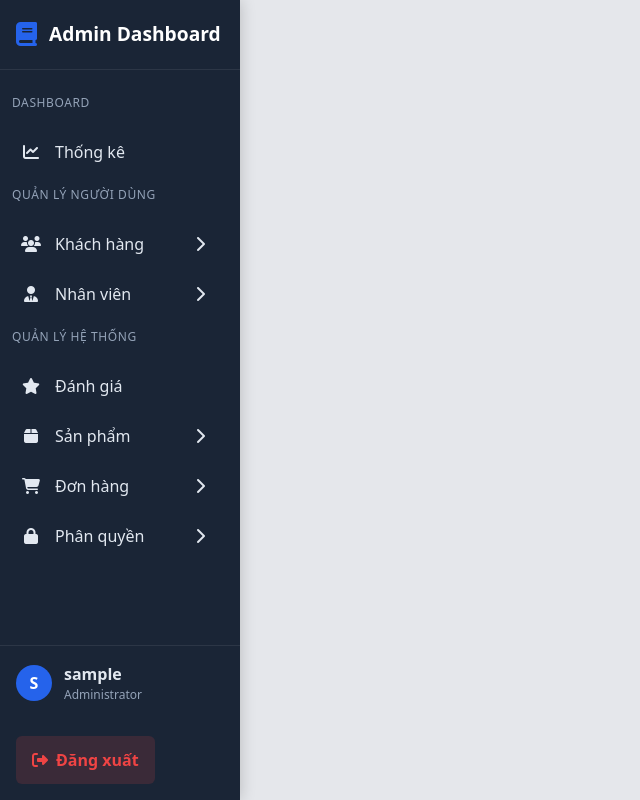
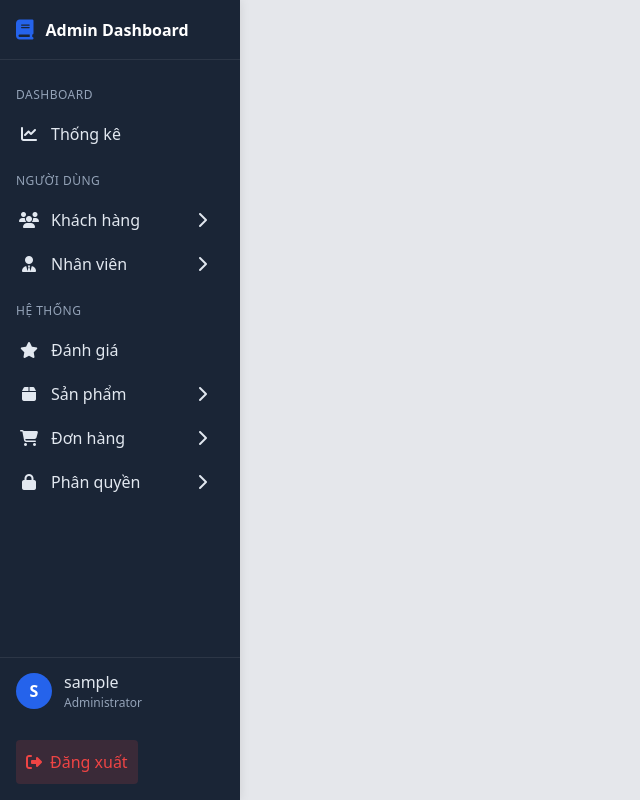
Before and after one commit to ba0huynh/LTW-UD2, a PHP site: page /LTW-UD2/admin/index.php in a window 1280 px wide. Shown: the whole page, without its empty margins (0-640 px from the left). Run offline with PHP 8.4, Linux system fonts and the light colour scheme; the visitor is signed in with stand-in values (Sample User, id 1); data comes from the database, SQL or seed files in the repository; some libraries are stand-ins or nearby versions.

Commit message:
fix sidebar

```diff
--- a/admin/gui/sidebar.php
+++ b/admin/gui/sidebar.php
@@ -1,233 +1,203 @@
 <?php
 // filepath: c:\xampp\htdocs\LTW-UD2\admin\gui\sidebar.php
+// Session check
 $adminID = $_SESSION['admin_id'] ?? null;
 if ($adminID == null) {
     header("Location: ./login.php");
     exit;
 }
 
-// Get current page to highlight active menu item
+// Get current page for highlighting
 $current_page = basename($_SERVER['PHP_SELF']);
 
-// Helper function to check if a page is active
-function isActive($page) {
+// Helper functions
+function isActive($page)
+{
     global $current_page;
     return $current_page == $page ? 'active' : '';
 }
 
-// Helper function to check if a section has an active page
-function isSectionActive($pages) {
+function isSectionActive($pages)
+{
     global $current_page;
-    return in_array($current_page, $pages) ? 'section-active' : '';
+    return in_array($current_page, $pages) ? 'active' : '';
 }
 ?>
+
 <link rel="stylesheet" href="https://cdnjs.cloudflare.com/ajax/libs/font-awesome/6.4.0/css/all.min.css">
 <style>
-    /* Sidebar Styles */
-    .sidebar {
+    /* Simplified Sidebar Styles */
+    :root {
         --sidebar-width: 240px;
+        --sidebar-collapsed-width: 64px;
         --primary-color: #2563eb;
-        --primary-hover: #1e40af;
         --sidebar-bg: #1a2536;
-        --sidebar-item-hover: rgba(255, 255, 255, 0.05);
-        --sidebar-item-active-bg: rgba(37, 99, 235, 0.1);
-        --sidebar-item-active-border: #2563eb;
         --text-color: #e2e8f0;
         --text-muted: #94a3b8;
-        --transition-speed: 0.25s;
     }
 
     .sidebar {
-        position: fixed;
         height: 100vh;
         width: var(--sidebar-width);
         background-color: var(--sidebar-bg);
         color: var(--text-color);
-        transition: width var(--transition-speed) ease;
+        transition: width 0.2s ease;
         z-index: 50;
-        box-shadow: 0 0 15px rgba(0, 0, 0, 0.2);
+        box-shadow: 0 0 10px rgba(0, 0, 0, 0.1);
         display: flex;
         flex-direction: column;
     }
 
-
-
+    /* Header */
     .sidebar-header {
+        height: 60px;
         display: flex;
         align-items: center;
-        justify-content: space-between;
-        padding: 1.25rem 1rem;
+        padding: 0 16px;
         border-bottom: 1px solid rgba(255, 255, 255, 0.08);
     }
 
     .logo {
         display: flex;
         align-items: center;
+        gap: 12px;
         color: white;
-        font-weight: 700;
-        font-size: 1.2rem;
-        transition: opacity var(--transition-speed);
+        font-weight: 600;
     }
 
     .logo-icon {
-        font-size: 1.5rem;
-        margin-right: 0.75rem;
+        font-size: 20px;
         color: var(--primary-color);
     }
 
-    .collapse-button {
-        cursor: pointer;
+    .toggle-button {
+        margin-left: auto;
         background: transparent;
         border: none;
         color: var(--text-muted);
+        width: 32px;
+        height: 32px;
+        border-radius: 4px;
+        cursor: pointer;
         display: flex;
         align-items: center;
         justify-content: center;
-        width: 32px;
-        height: 32px;
-        border-radius: 6px;
+    }
+
+    .toggle-button:hover {
+        background-color: rgba(255, 255, 255, 0.1);
+        color: white;
+    }
+
+    /* Menu Container */
+    .menu-container {
+        flex: 1;
+        overflow-y: auto;
+        padding: 10px 0;
+    }
+
+    .menu-container::-webkit-scrollbar {
+        width: 4px;
+    }
+
+    .menu-container::-webkit-scrollbar-thumb {
+        background: rgba(255, 255, 255, 0.1);
+        border-radius: 4px;
+    }
+
+    /* Menu Section */
+    .menu-section {
+        padding: 8px 16px;
+        font-size: 12px;
+        color: var(--text-muted);
+        text-transform: uppercase;
+        letter-spacing: 0.5px;
+        margin-top: 8px;
+    }
+
+    /* Menu Items */
+    .menu-item {
+        display: flex;
+        align-items: center;
+        padding: 10px 16px;
+        color: var(--text-color);
+        text-decoration: none;
+        border-left: 3px solid transparent;
+        cursor: pointer;
         transition: background-color 0.2s;
     }
 
-    .collapse-button:hover {
-        color: white;
-        background-color: rgba(255, 255, 255, 0.1);
-    }
-
-    .menu-container {
-        flex: 1;
-        overflow-y: auto;
-        overflow-x: hidden;
-        padding: 1rem 0;
-    }
-
-    .menu-container::-webkit-scrollbar {
-        width: 5px;
-    }
-
-    .menu-container::-webkit-scrollbar-thumb {
-        background-color: rgba(255, 255, 255, 0.1);
-        border-radius: 3px;
-    }
-
-    .menu-container::-webkit-scrollbar-track {
-        background-color: transparent;
-    }
-
-    .menu-section {
-        padding: 0.5rem 0.75rem;
-        margin-bottom: 0.5rem;
-        font-size: 0.75rem;
-        text-transform: uppercase;
-        color: var(--text-muted);
-        letter-spacing: 0.05em;
-        overflow: hidden;
-        white-space: nowrap;
-        opacity: 1;
-        transition: opacity var(--transition-speed);
-    }
-
-    .menu-item {
-        display: flex;
-        align-items: center;
-        padding: 0.75rem 1rem;
-        color: var(--text-color);
-        text-decoration: none;
-        border-left: 3px solid transparent;
-        transition: all var(--transition-speed);
-        position: relative;
-        cursor: pointer;
-        margin-bottom: 2px;
-    }
-
     .menu-item:hover {
-        background-color: var(--sidebar-item-hover);
-        color: white;
+        background-color: rgba(255, 255, 255, 0.05);
     }
 
     .menu-item.active {
-        background-color: var(--sidebar-item-active-bg);
-        border-left-color: var(--sidebar-item-active-border);
-        color: white;
+        border-left-color: var(--primary-color);
+        background-color: rgba(37, 99, 235, 0.1);
     }
 
     .menu-item i {
-        min-width: 1.5rem;
-        margin-right: 0.75rem;
+        width: 20px;
+        margin-right: 12px;
         text-align: center;
-        font-size: 1rem;
-        transition: margin var(--transition-speed);
     }
 
-    .menu-item span {
-        opacity: 1;
-        transition: opacity var(--transition-speed);
-        white-space: nowrap;
+    .menu-item-content {
+        flex: 1;
+        display: flex;
+        align-items: center;
+        justify-content: space-between;
     }
 
-    .menu-arrow {
-        margin-left: auto;
-        transition: transform var(--transition-speed);
-    }
-
+    /* Submenu */
     .submenu {
         max-height: 0;
         overflow: hidden;
-        transition: max-height var(--transition-speed);
         background-color: rgba(0, 0, 0, 0.15);
+        transition: max-height 0.3s ease;
     }
 
     .submenu.open {
-        max-height: 500px; /* Adjust if needed */
+        max-height: 300px;
     }
 
     .submenu-item {
-        display: flex;
-        align-items: center;
-        padding: 0.65rem 1rem 0.65rem 3.25rem;
+        display: block;
+        padding: 8px 16px 8px 48px;
         color: var(--text-muted);
         text-decoration: none;
-        transition: all var(--transition-speed);
         position: relative;
-        white-space: nowrap;
+        transition: background-color 0.2s;
     }
 
     .submenu-item:hover {
+        background-color: rgba(255, 255, 255, 0.05);
         color: white;
-        background-color: var(--sidebar-item-hover);
     }
 
     .submenu-item.active {
         color: white;
-        background-color: var(--sidebar-item-active-bg);
+        background-color: rgba(37, 99, 235, 0.1);
     }
 
     .submenu-item::before {
         content: "";
         position: absolute;
-        left: 1.65rem;
+        left: 30px;
         top: 50%;
         transform: translateY(-50%);
-        width: 5px;
-        height: 5px;
+        width: 4px;
+        height: 4px;
         border-radius: 50%;
-        background-color: var(--text-muted);
-        transition: background-color var(--transition-speed);
+        background-color: currentColor;
     }
 
-    .submenu-item:hover::before,
-    .submenu-item.active::before {
-        background-color: white;
-    }
-
-    /* User profile section */
+    /* User Profile */
     .user-profile {
         display: flex;
         align-items: center;
-        padding: 1rem;
+        padding: 12px 16px;
         border-top: 1px solid rgba(255, 255, 255, 0.08);
-        margin-top: auto;
-        transition: padding var(--transition-speed);
     }
 
     .user-avatar {
@@ -235,46 +205,45 @@ function isSectionActive($pages) {
         height: 36px;
         border-radius: 50%;
         background-color: var(--primary-color);
+        color: white;
         display: flex;
         align-items: center;
         justify-content: center;
-        margin-right: 0.75rem;
-        color: white;
-        font-weight: bold;
-        flex-shrink: 0;
+        font-weight: 600;
+        margin-right: 12px;
     }
 
     .user-info {
+        flex: 1;
         overflow: hidden;
-        transition: opacity var(--transition-speed), width var(--transition-speed);
-        opacity: 1;
-        width: auto;
     }
 
     .user-name {
-        font-weight: 600;
+        font-weight: 500;
         white-space: nowrap;
         overflow: hidden;
         text-overflow: ellipsis;
     }
 
     .user-role {
-        font-size: 0.75rem;
+        font-size: 12px;
         color: var(--text-muted);
     }
 
+    /* Logout Button */
     .logout-button {
+        margin: 16px;
+        padding: 10px;
+        background-color: rgba(239, 68, 68, 0.15);
+        color: rgb(239, 68, 68);
+        border: none;
+        border-radius: 4px;
+        cursor: pointer;
         display: flex;
         align-items: center;
         justify-content: center;
-        padding: 0.75rem 1rem;
-        background-color: rgba(239, 68, 68, 0.15);
-        color: rgb(239, 68, 68);
-        border: none;
-        border-radius: 0.375rem;
-        cursor: pointer;
-        font-weight: 600;
-        margin: 1rem;
+        gap: 8px;
+        font-weight: 500;
         transition: background-color 0.2s;
     }
 
@@ -282,41 +251,51 @@ function isSectionActive($pages) {
         background-color: rgba(239, 68, 68, 0.25);
     }
 
-    .logout-button i {
-        margin-right: 0.5rem;
+    /* Collapsed State */
+    .sidebar.collapsed {
+        width: var(--sidebar-collapsed-width);
     }
 
+    .sidebar.collapsed .logo span,
+    .sidebar.collapsed .menu-section,
+    .sidebar.collapsed .menu-item span,
+    .sidebar.collapsed .menu-arrow,
+    .sidebar.collapsed .user-info {
+        display: none;
+    }
 
-    /* Mobile styles */
-    @media (max-width: 768px) {
-        .sidebar {
-            transform: translateX(-100%);
-            width: var(--sidebar-width);
-        }
+    .sidebar.collapsed .menu-item {
+        justify-content: center;
+        padding: 14px 0;
+    }
 
-        .sidebar.mobile-open {
-            transform: translateX(0);
-        }
+    .sidebar.collapsed .menu-item i {
+        margin-right: 0;
+    }
 
-        .sidebar-backdrop {
-            display: none;
-            position: fixed;
-            inset: 0;
-            background-color: rgba(0, 0, 0, 0.5);
-            z-index: 40;
-        }
+    .sidebar.collapsed .user-avatar {
+        margin-right: 0;
+    }
 
-        .sidebar-backdrop.show {
-            display: block;
-        }
+    .sidebar.collapsed .user-profile {
+        justify-content: center;
+    }
+
+    .sidebar.collapsed .logout-button {
+        padding: 10px;
+    }
+
+    .sidebar.collapsed .logout-button span {
+        display: none;
     }
 </style>
 
-<div id="sidebar-backdrop" class="sidebar-backdrop"></div>
-<div id="sidebar" class="sidebar">
+<div class="sidebar-backdrop" id="sidebar-backdrop"></div>
+
+<div class="sidebar" id="sidebar">
     <div class="sidebar-header">
         <div class="logo">
-            <i class="fa-solid fa-book logo-icon"></i>
+            <i class="fas fa-book logo-icon"></i>
             <span>Admin Dashboard</span>
         </div>
 
@@ -326,29 +305,33 @@ function isSectionActive($pages) {
         <div class="menu-section">Dashboard</div>
 
         <a href="./analytics.php" class="menu-item <?= isActive('analytics.php') ?>">
-            <i class="fa-solid fa-chart-line"></i>
+            <i class="fas fa-chart-line"></i>
             <span>Thống kê</span>
         </a>
 
-        <div class="menu-section">Quản lý người dùng</div>
+        <div class="menu-section">Người dùng</div>
 
-        <div class="menu-item has-submenu <?= isSectionActive(['thongTinKhachHang.php']) ?>">
-            <i class="fa-solid fa-users"></i>
-            <span>Khách hàng</span>
-            <i class="fa-solid fa-chevron-right menu-arrow"></i>
+        <div class="menu-item <?= isSectionActive(['thongTinKhachHang.php']) ?>" data-submenu="customers">
+            <i class="fas fa-users"></i>
+            <div class="menu-item-content">
+                <span>Khách hàng</span>
+                <i class="fas fa-chevron-right menu-arrow"></i>
+            </div>
         </div>
-        <div class="submenu <?= isSectionActive(['thongTinKhachHang.php']) ? 'open' : '' ?>">
+        <div class="submenu <?= isSectionActive(['thongTinKhachHang.php']) ? 'open' : '' ?>" id="customers">
             <a href="./thongTinKhachHang.php" class="submenu-item <?= isActive('thongTinKhachHang.php') ?>">
                 Danh sách khách hàng
             </a>
         </div>
 
-        <div class="menu-item has-submenu <?= isSectionActive(['nhanvien.php', 'add_nhanvien.php']) ?>">
-            <i class="fa-solid fa-user-tie"></i>
-            <span>Nhân viên</span>
-            <i class="fa-solid fa-chevron-right menu-arrow"></i>
+        <div class="menu-item <?= isSectionActive(['nhanvien.php', 'add_nhanvien.php']) ?>" data-submenu="staff">
+            <i class="fas fa-user-tie"></i>
+            <div class="menu-item-content">
+                <span>Nhân viên</span>
+                <i class="fas fa-chevron-right menu-arrow"></i>
+            </div>
         </div>
-        <div class="submenu <?= isSectionActive(['nhanvien.php', 'add_nhanvien.php']) ? 'open' : '' ?>">
+        <div class="submenu <?= isSectionActive(['nhanvien.php', 'add_nhanvien.php']) ? 'open' : '' ?>" id="staff">
             <a href="./nhanvien.php" class="submenu-item <?= isActive('nhanvien.php') ?>">
                 Danh sách nhân viên
             </a>
@@ -357,19 +340,21 @@ function isSectionActive($pages) {
             </a>
         </div>
 
-        <div class="menu-section">Quản lý hệ thống</div>
+        <div class="menu-section">Hệ thống</div>
 
         <a href="./review.php" class="menu-item <?= isActive('review.php') ?>">
-            <i class="fa-solid fa-star"></i>
+            <i class="fas fa-star"></i>
             <span>Đánh giá</span>
         </a>
 
-        <div class="menu-item has-submenu <?= isSectionActive(['sanphan.php', 'themSanPham.php', 'supplier.php', 'thongTinPhieuNhap.php', 'nhapSanPham.php']) ?>">
-            <i class="fa-solid fa-box"></i>
-            <span>Sản phẩm</span>
-            <i class="fa-solid fa-chevron-right menu-arrow"></i>
+        <div class="menu-item <?= isSectionActive(['sanphan.php', 'themSanPham.php', 'supplier.php', 'thongTinPhieuNhap.php', 'nhapSanPham.php']) ?>" data-submenu="products">
+            <i class="fas fa-box"></i>
+            <div class="menu-item-content">
+                <span>Sản phẩm</span>
+                <i class="fas fa-chevron-right menu-arrow"></i>
+            </div>
         </div>
-        <div class="submenu <?= isSectionActive(['sanphan.php', 'themSanPham.php', 'supplier.php', 'thongTinPhieuNhap.php', 'nhapSanPham.php']) ? 'open' : '' ?>">
+        <div class="submenu <?= isSectionActive(['sanphan.php', 'themSanPham.php', 'supplier.php', 'thongTinPhieuNhap.php', 'nhapSanPham.php']) ? 'open' : '' ?>" id="products">
             <a href="./sanphan.php" class="submenu-item <?= isActive('sanphan.php') ?>">
                 Danh sách sản phẩm
             </a>
@@ -380,33 +365,34 @@ function isSectionActive($pages) {
                 Nhà cung cấp
             </a>
             <a href="./thongTinPhieuNhap.php" class="submenu-item <?= isActive('thongTinPhieuNhap.php') ?>">
-                Danh sách phiếu nhập
+                Phiếu nhập
             </a>
             <a href="./nhapSanPham.php" class="submenu-item <?= isActive('nhapSanPham.php') ?>">
                 Thêm phiếu nhập
             </a>
         </div>
 
-        <div class="menu-item has-submenu <?= isSectionActive(['quanlidon.php']) ?>">
-            <i class="fa-solid fa-shopping-cart"></i>
-            <span>Đơn hàng</span>
-            <i class="fa-solid fa-chevron-right menu-arrow"></i>
+        <div class="menu-item <?= isSectionActive(['quanlidon.php']) ?>" data-submenu="orders">
+            <i class="fas fa-shopping-cart"></i>
+            <div class="menu-item-content">
+                <span>Đơn hàng</span>
+                <i class="fas fa-chevron-right menu-arrow"></i>
+            </div>
         </div>
-        <div class="submenu <?= isSectionActive(['quanlidon.php']) ? 'open' : '' ?>">
+        <div class="submenu <?= isSectionActive(['quanlidon.php']) ? 'open' : '' ?>" id="orders">
             <a href="./quanlidon.php" class="submenu-item <?= isActive('quanlidon.php') ?>">
                 Danh sách đơn hàng
             </a>
-            <a href="#" class="submenu-item">
-                Thêm đơn hàng
-            </a>
         </div>
 
-        <div class="menu-item has-submenu <?= isSectionActive(['xemquyen.php', 'themquyen.php']) ?>">
-            <i class="fa-solid fa-lock"></i>
-            <span>Phân quyền</span>
-            <i class="fa-solid fa-chevron-right menu-arrow"></i>
+        <div class="menu-item <?= isSectionActive(['xemquyen.php', 'themquyen.php']) ?>" data-submenu="permissions">
+            <i class="fas fa-lock"></i>
+            <div class="menu-item-content">
+                <span>Phân quyền</span>
+                <i class="fas fa-chevron-right menu-arrow"></i>
+            </div>
         </div>
-        <div class="submenu <?= isSectionActive(['xemquyen.php', 'themquyen.php']) ? 'open' : '' ?>">
+        <div class="submenu <?= isSectionActive(['xemquyen.php', 'themquyen.php']) ? 'open' : '' ?>" id="permissions">
             <a href="./xemquyen.php" class="submenu-item <?= isActive('xemquyen.php') ?>">
                 Xem quyền
             </a>
@@ -430,7 +416,7 @@ function isSectionActive($pages) {
 
     <form action="./logout.php" method="POST">
         <button type="submit" class="logout-button">
-            <i class="fa-solid fa-sign-out-alt"></i>
+            <i class="fas fa-sign-out-alt"></i>
             <span>Đăng xuất</span>
         </button>
     </form>
@@ -438,77 +424,64 @@ function isSectionActive($pages) {
 
 <script>
     document.addEventListener('DOMContentLoaded', function() {
+        // Elements
         const sidebar = document.getElementById('sidebar');
-        const toggleSidebar = document.getElementById('toggle-sidebar');
+        const toggleBtn = document.getElementById('toggle-sidebar');
         const backdrop = document.getElementById('sidebar-backdrop');
-        const menuItems = document.querySelectorAll('.menu-item.has-submenu');
-        const isMobile = window.innerWidth < 768;
+        const menuItems = document.querySelectorAll('.menu-item[data-submenu]');
 
-        // Initialize sidebar state from localStorage if available
-        if (localStorage.getItem('sidebarCollapsed') === 'true' && !isMobile) {
-            sidebar.classList.add('collapsed');
+        // Toggle sidebar on desktop
+        if (toggleBtn) {
+            toggleBtn.addEventListener('click', function() {
+                sidebar.classList.toggle('collapsed');
+                localStorage.setItem('sidebarCollapsed', sidebar.classList.contains('collapsed'));
+            });
         }
 
-        // Sidebar toggle handler
-        toggleSidebar.addEventListener('click', function() {
-            if (isMobile) {
-                sidebar.classList.toggle('mobile-open');
-                backdrop.classList.toggle('show');
-            } else {
-                sidebar.classList.toggle('collapsed');
-                localStorage.setItem('sidebarCollapsed', sidebar.classList.contains('collapsed'));
-            }
-        });
 
-        // Backdrop click handler (mobile)
-        backdrop.addEventListener('click', function() {
-            sidebar.classList.remove('mobile-open');
-            backdrop.classList.remove('show');
-        });
+        // Close sidebar when clicking outside
+        if (backdrop) {
+            backdrop.addEventListener('click', function() {
+                backdrop.classList.remove('show');
+            });
+        }
 
-        // Submenu toggle handlers
+
+        // Toggle submenus
         menuItems.forEach(item => {
             item.addEventListener('click', function() {
-                const submenu = this.nextElementSibling;
+                if (sidebar.classList.contains('collapsed')) return;
 
-                if (!sidebar.classList.contains('collapsed') || isMobile) {
-                    if (submenu.classList.contains('open')) {
-                        submenu.classList.remove('open');
-                        this.classList.remove('active');
-                        this.querySelector('.menu-arrow').style.transform = '';
-                    } else {
-                        // Close other open submenus
-                        document.querySelectorAll('.submenu.open').forEach(menu => {
-                            if (menu !== submenu) {
-                                menu.classList.remove('open');
-                                menu.previousElementSibling.classList.remove('active');
-                                menu.previousElementSibling.querySelector('.menu-arrow').style.transform = '';
-                            }
-                        });
+                const submenuId = this.dataset.submenu;
+                const submenu = document.getElementById(submenuId);
 
-                        submenu.classList.add('open');
-                        this.classList.add('active');
-                        this.querySelector('.menu-arrow').style.transform = 'rotate(90deg)';
+                if (submenu) {
+                    const isOpen = submenu.classList.toggle('open');
+
+                    // Close other submenus
+                    document.querySelectorAll('.submenu.open').forEach(menu => {
+                        if (menu.id !== submenuId) {
+                            menu.classList.remove('open');
+                        }
+                    });
+
+                    // Rotate arrow
+                    const arrow = this.querySelector('.menu-arrow');
+                    if (arrow) {
+                        arrow.style.transform = isOpen ? 'rotate(90deg)' : '';
                     }
                 }
             });
         });
 
-        // Handle window resize
-        window.addEventListener('resize', function() {
-            const isMobileNow = window.innerWidth < 768;
-
-            if (isMobileNow !== isMobile) {
-                // Refresh the page or handle the transition
-                if (isMobileNow) {
-                    sidebar.classList.remove('collapsed');
-                    sidebar.classList.add('mobile-open');
-                } else {
-                    sidebar.classList.remove('mobile-open');
-                    backdrop.classList.remove('show');
-                    if (localStorage.getItem('sidebarCollapsed') === 'true') {
-                        sidebar.classList.add('collapsed');
-                    }
+        // Open submenus containing active items on page load
+        document.querySelectorAll('.submenu').forEach(submenu => {
+            if (submenu.querySelector('.submenu-item.active')) {
+                submenu.classList.add('open');
+                const parentItem = document.querySelector(`[data-submenu="${submenu.id}"]`);
+                if (parentItem) {
+                    const arrow = parentItem.querySelector('.menu-arrow');
+                    if (arrow) arrow.style.transform = 'rotate(90deg)';
                 }
             }
         });
```
